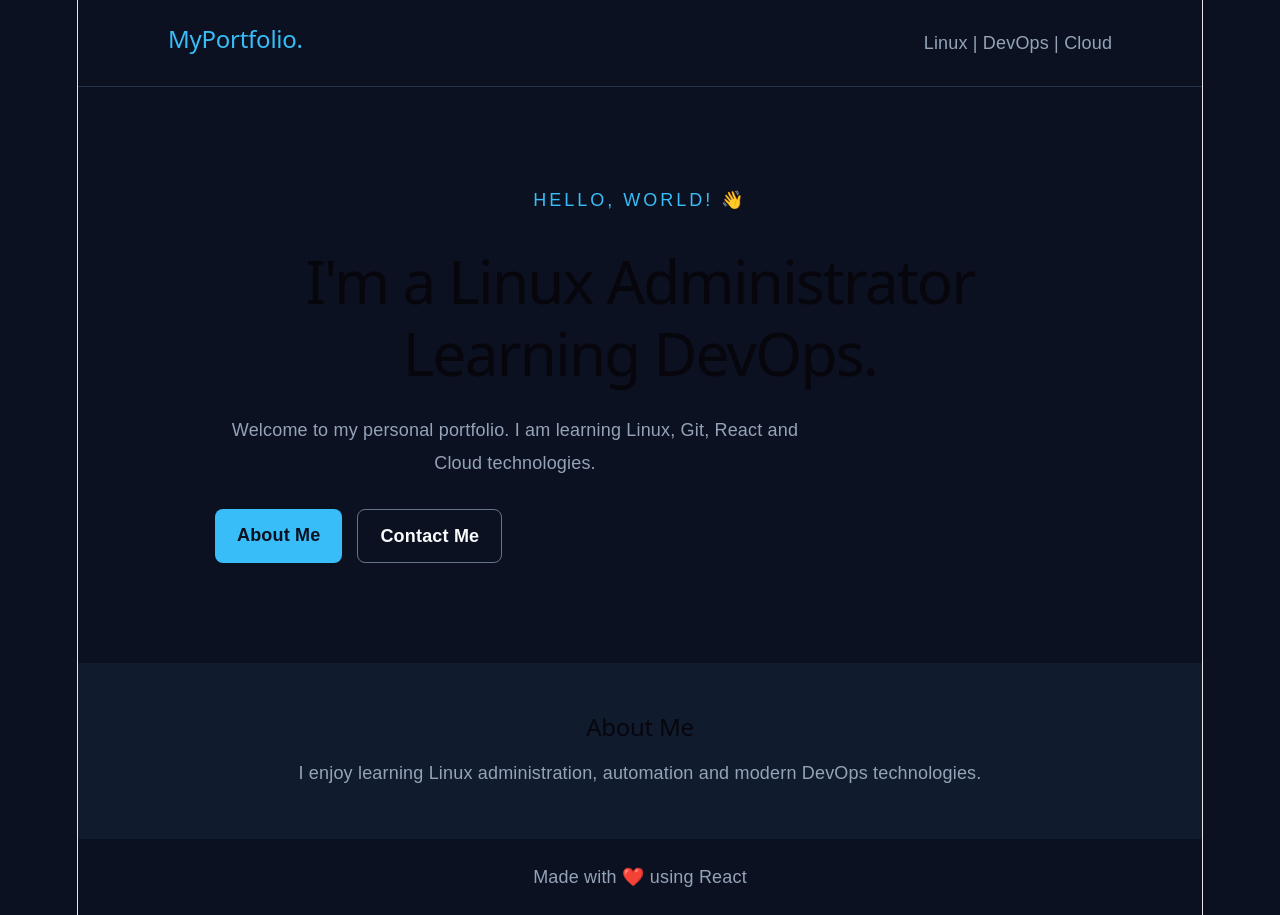
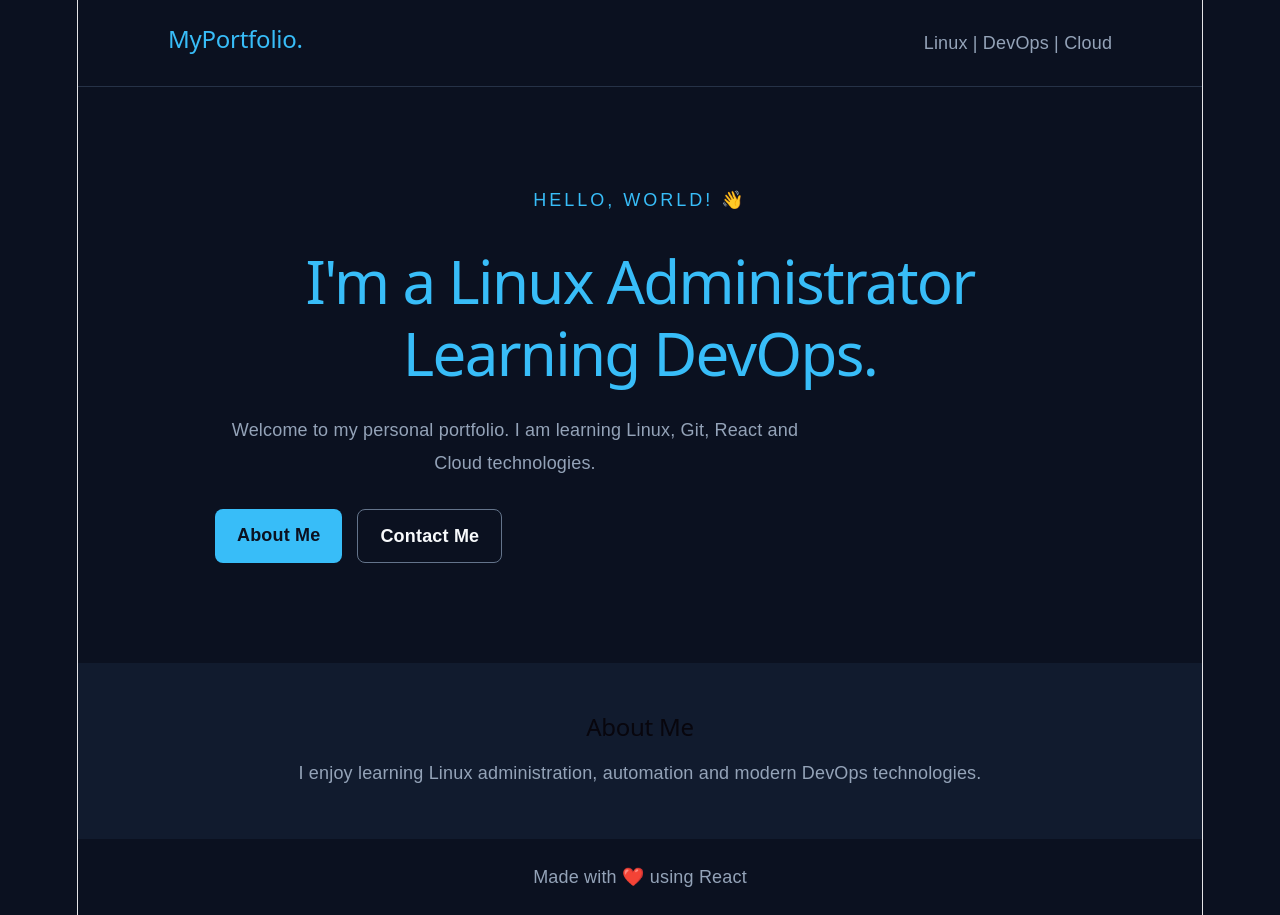
Before and after one commit to Yog18/Yog_portfolio, a React app: page / in a window 1280 px wide. Built offline with nearby package versions, Linux system fonts and the light colour scheme; the HTML template or start-up script is replaced by a standard one.

Commit message:
Change hero heading color

```diff
--- a/src/App.css
+++ b/src/App.css
@@ -45,6 +45,7 @@ body {
 }
 
 .hero h1 {
+  color: #38bdf8;
   font-size: clamp(36px, 6vw, 60px);
   line-height: 1.2;
   margin-bottom: 25px;
```
